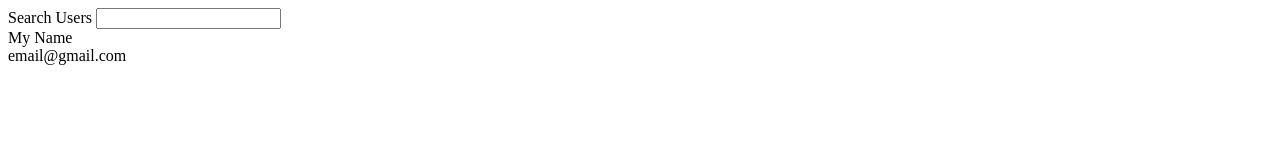
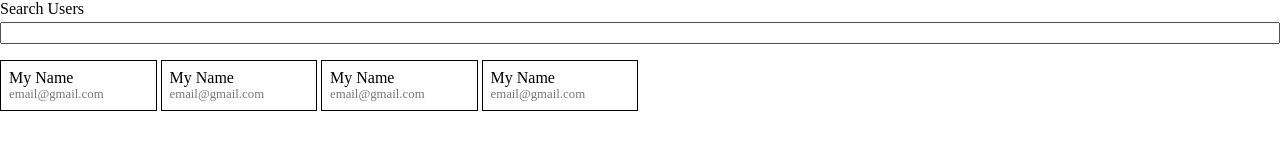
Before and after one commit to ashan1979/js_search_bar, a plain HTML site: page index.html in a window 1280 px wide. Drawn offline with Linux system fonts and the light colour scheme.

Commit message:
initial styling

```diff
--- a/index.html
+++ b/index.html
@@ -6,7 +6,7 @@
     <meta name="viewport" content="width=device-width, initial-scale=1.0">
     <title>Document</title>
     <link rel="stylesheet" href="style.css">
-    <script src="script.js"></script>
+    <script src="script.js" defer></script>
 </head>
 <body>
     <div class="search-wrapper">
@@ -18,6 +18,18 @@
             <div class="header">My Name</div>
             <div class="body">email@gmail.com</div>
         </div>
+        <div class="card">
+            <div class="header">My Name</div>
+            <div class="body">email@gmail.com</div>
+        </div>
+        <div class="card">
+            <div class="header">My Name</div>
+            <div class="body">email@gmail.com</div>
+        </div>
+        <div class="card">
+            <div class="header">My Name</div>
+            <div class="body">email@gmail.com</div>
+        </div>
     </div>
 </body>
 </html>
--- a/style.css
+++ b/style.css
@@ -0,0 +1,39 @@
+*,
+*::before,
+*::after {
+    padding: 0;
+    margin: 0;
+    box-sizing: border-box;
+}
+
+.search-wrapper {
+    display: flex;
+    flex-direction: column;
+    gap: 0.25rem;
+}
+
+input {
+    font-size: 1rem;
+}
+
+.user-cards {
+    display: grid;
+    grid-template-columns: repeat(auto-fill, minmax(150px, 1fr));
+    gap: 0.25rem;
+    margin-top: 1rem;
+}
+
+.card {
+     border: 1px solid #000;
+     background-color: #fff;
+     padding: 0.5rem;
+}
+
+.card > .body {
+    font-size: 0.8rem;
+    color: #777;
+}
+
+.hide {
+    display: none;
+}
```
